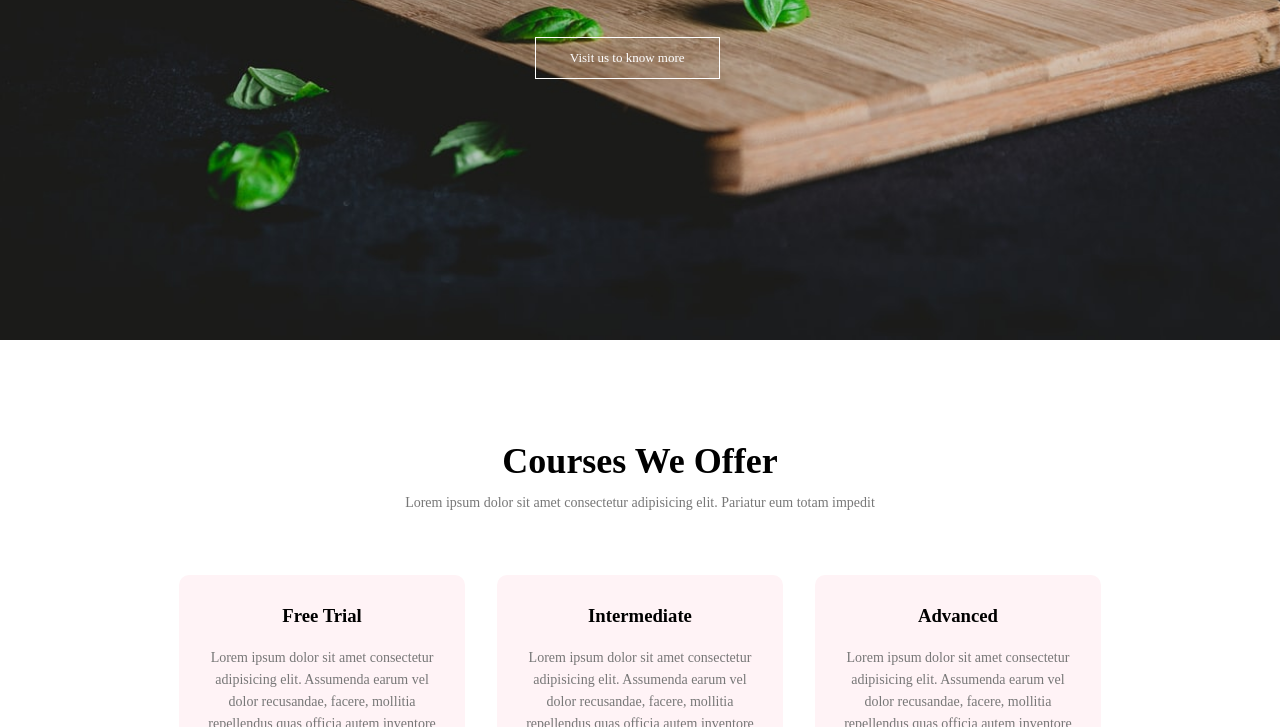
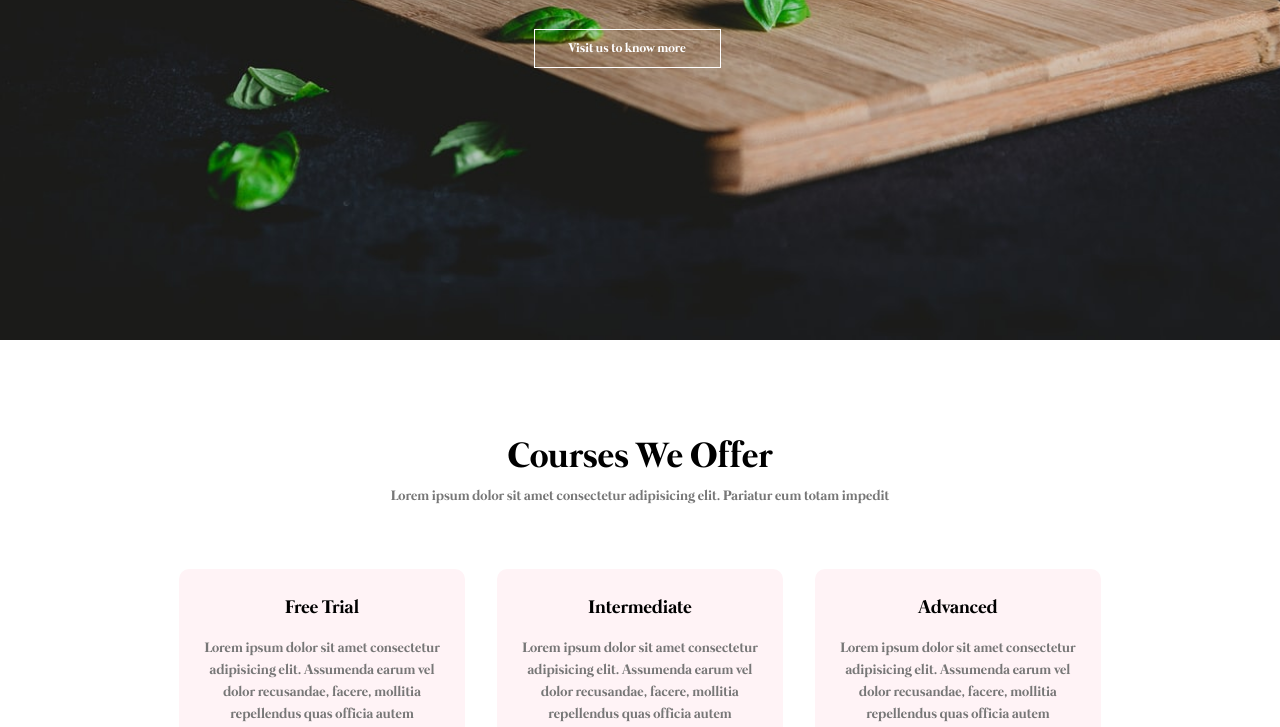
Before and after one commit to annabellez06/website, a plain HTML site: page home.html in a window 1280 px wide. Shown: the part 460-1187 px from the top of the page. Drawn offline with Linux system fonts and the light colour scheme; files whose address does not match are found by name.

Commit message:
final changes

```diff
--- a/css/style.css
+++ b/css/style.css
@@ -4,7 +4,7 @@
     font-family: mermaid;
 }
 @font-face {
-    font-family: cream;
+    font-family: mermaid;
     src: url(mermaid.ttf);
   }
 .header{
```
Also changed, not shown: contact.html (+1 -1 lines), images/storyboard.png, images/togglestoryboard.png.
